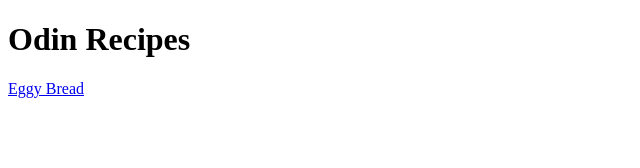
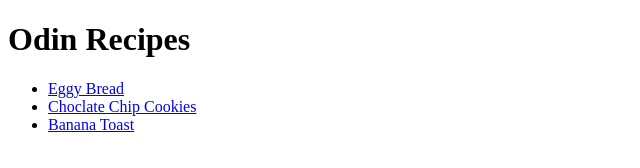
Before and after one commit to LiliShan17/odin-recipes, a plain HTML site: page index.html in a window 1280 px wide. Shown: the whole page, without its empty margins (0-640 px from the left). Drawn offline with Linux system fonts and the light colour scheme.

Commit message:
Update index.html
Manually updated the index.html file. It was not uploading from a new save in VSC or from committing from terminal.

```diff
--- a/index.html
+++ b/index.html
@@ -8,6 +8,10 @@
 </head>
 <body>
     <h1>Odin Recipes</h1>
-    <a href ="./recipes/eggy_bread.html">Eggy Bread</a>
+    <ul>
+    <li><a href ="./recipes/eggy_bread.html">Eggy Bread</a></li>
+    <li><a href ="./recipes/cookie.html">Choclate Chip Cookies</a></li>
+    <li><a href="./recipes/bananatoast.html">Banana Toast</a></li>
+</ul>
 </body>
 </html>
```
